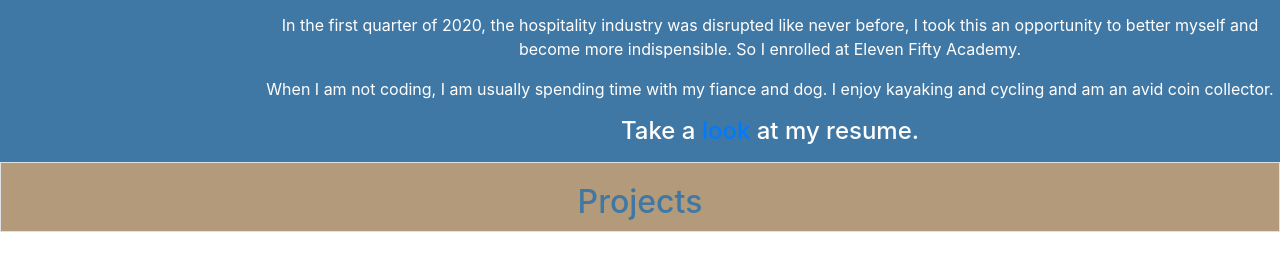
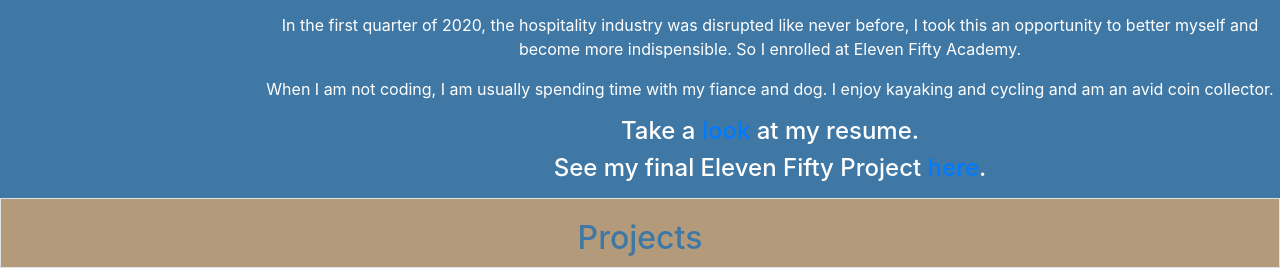
Before and after one commit to JNick-Davies/JNick-Davies, a plain HTML site: page index.html in a window 1280 px wide. Shown: the part 946-1225 px from the top of the page. Drawn offline with nearby package versions, Linux system fonts and the light colour scheme.

Commit message:
added final proj link

```diff
--- a/index.html
+++ b/index.html
@@ -78,6 +78,9 @@
               and am an avid coin collector.</p>
               <h4>
                 Take a <a href="Assets/John N Davies Resume Sept 2020.pdf">look</a> at my resume.
+              </h4>
+              <h4>
+                See my final Eleven Fifty Project <a href="https://bookhotelwebmvc20200909133203.azurewebsites.net/"> here</a>.
               </h4>
           </p>
         </div>
```
